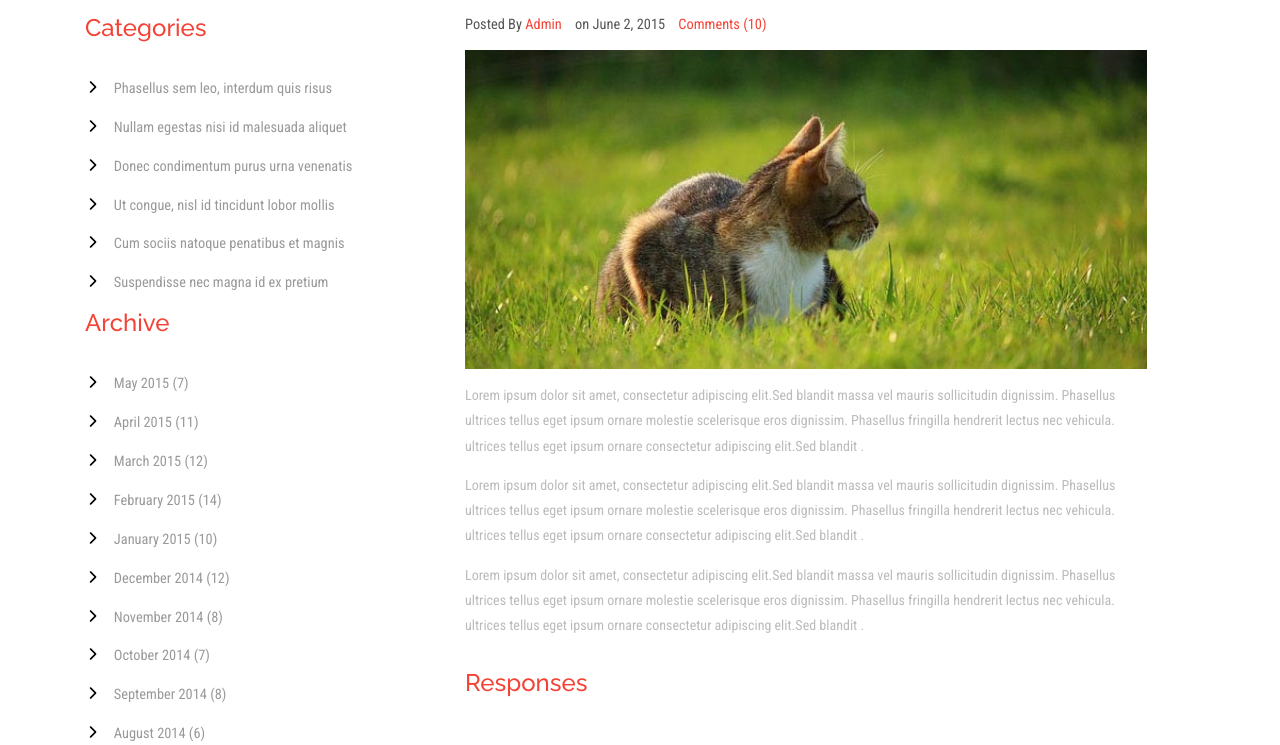
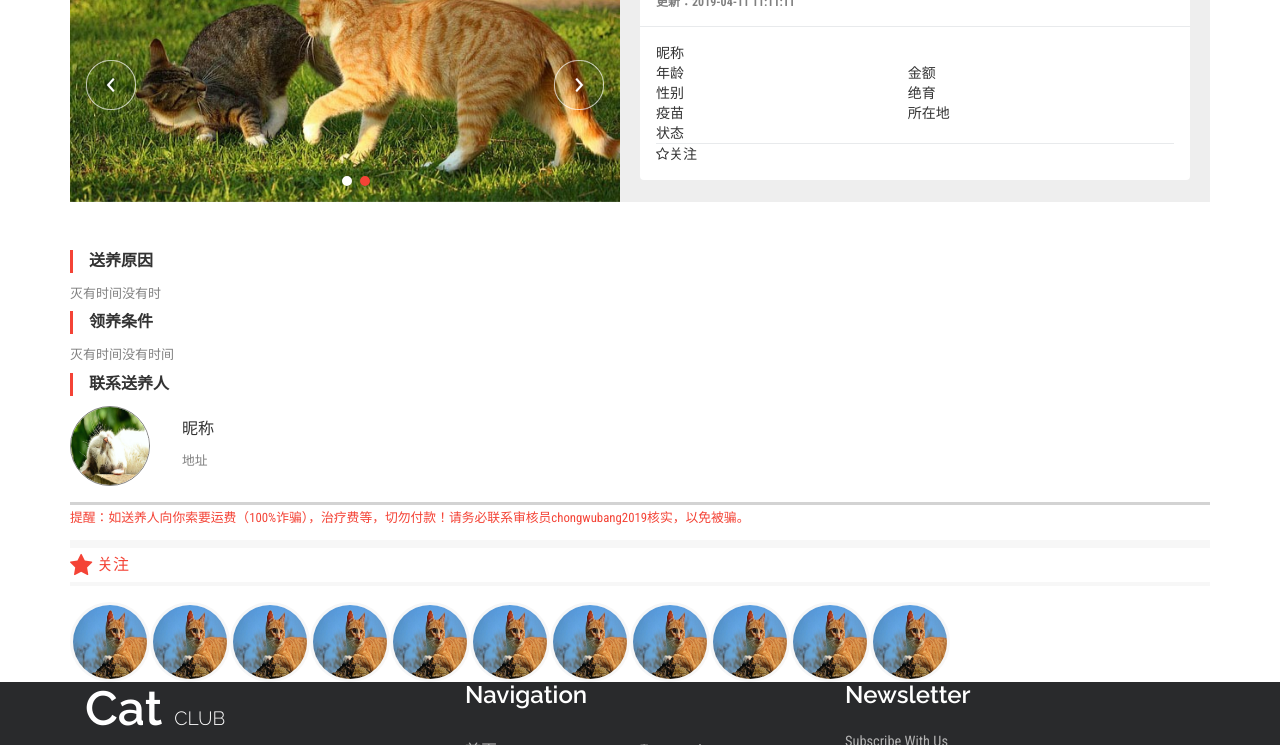
Before and after one commit to Pitaya8/PitahayaPC, a plain HTML site: page single.html in a window 1280 px wide. Shown: the part 513-1258 px from the top of the page. Drawn offline with Linux system fonts and the light colour scheme.

Commit message:
完成待救助动物单个页面

```diff
--- /dev/null
+++ b/css/single.less
@@ -0,0 +1,167 @@
+.w3layouts-banner-slider {
+  margin-bottom: 3em;
+
+  .container {
+    display: flex;
+
+    .slider {
+      flex: 1;
+    }
+
+    .Card {
+      flex: 1;
+      background: rgb(238, 238, 238);
+      padding: 20px 20px 5px 20px;
+
+      .card {
+        background: #fff;
+        border-radius: 4px;
+        font-size: 14px;
+        position: relative;
+        transition: all .2s ease-in-out;
+
+        .cart-bottom{
+          border-top: 1px solid #e8eaec;
+        }
+        .cart-head {
+          border-bottom: 1px solid #e8eaec;
+          padding: 14px 16px;
+          line-height: 1;
+
+          .cart-head-uptime {
+            font-size: 12px;
+            height: 20px;
+            line-height: 20px;
+            color: gray
+          }
+
+          p {
+            margin: 0;
+            font-weight: bold;
+          }
+        }
+
+        .card-body {
+          padding: 16px;
+
+          p {
+            margin: 0;
+            height: auto;
+            zoom: 1;
+            display: block;
+
+            span {
+              display: inline-block;
+              width: 48%;
+            }
+          }
+
+        }
+      }
+    }
+  }
+
+}
+
+.single-body {
+  .container {
+    .single-body-list {
+      .single-body-list-row {
+        .single-body-title {
+          border-left: 0.2em solid #F44336;
+          padding-left: 1em;
+          font-weight: bold;
+          font-size: 16px;
+        }
+
+
+        .single-body-row-content {
+          line-height: 22px;
+          font-size: 13px;
+          display: block;
+          color: gray;
+          padding-bottom: 0.5em;
+        }
+
+        .contacts {
+          display: flex;
+          padding-bottom: 1em;
+          border-bottom: 0.2em solid lightgray;
+
+          .contacts-head-img {
+            width: 5em;
+            height: 5em;
+            border: 0.05em solid gray;
+            border-radius: 50%;
+            overflow: hidden;
+
+            img {
+              width: 100%;
+              height: 100%
+            }
+          }
+
+          .contacts-info {
+            display: flex;
+            padding-top: 0.8em;
+            flex-direction: column;
+            margin-left: 2em;
+
+            .contact-nickname {
+              flex: 1;
+              font-size: 1em;
+            }
+
+            .contacts-address {
+              flex: 1;
+              font-size: 0.8em;
+              color: gray
+            }
+          }
+        }
+
+        .single-body-list-tips {
+          color: #F44336;
+          font-size: 0.8em;
+          line-height: 2em;
+        }
+
+        .attention {
+          border-top: 0.5em solid #f7f7f7;
+          color: #F44336;
+          padding: 0.3em 0;
+          border-bottom: 0.3em solid #f7f7f7;
+
+          .attention-start {
+            font-size: 1.5em;
+            vertical-align: middle;
+            margin-right: 0.2em;
+          }
+
+          span {
+            vertical-align: middle;
+          }
+        }
+
+        .attention-head-img {
+          display: flex;
+          justify-content: flex-start;
+          flex-wrap: wrap;
+          padding-top: 1em;
+
+          .attention-head-img-li {
+            width: 5em;
+            height: 5em;
+            border-radius: 50%;
+            border: 0.2em solid #f7f7f7;
+            overflow: hidden;
+            img{
+              width:100%;
+              height:100%;
+            }
+          }
+        }
+      }
+    }
+  }
+}
--- a/single.html
+++ b/single.html
@@ -4,13 +4,19 @@
   <title>Single</title>
   <meta name="viewport" content="width=device-width, initial-scale=1">
   <meta charset="utf-8">
-<meta name="keywords" content="" />
-<script type="application/x-javascript"> addEventListener("load", function() { setTimeout(hideURLbar, 0); }, false); function hideURLbar(){ window.scrollTo(0,1); } </script>
+  <meta name="keywords" content=""/>
+  <script type="application/x-javascript"> addEventListener("load", function () {
+    setTimeout(hideURLbar, 0);
+  }, false);
+
+  function hideURLbar() {
+    window.scrollTo(0, 1);
+  } </script>
   <!-- bootstrap-css -->
-<link href="css/bootstrap.css" rel="stylesheet" type="text/css" media="all" />
+  <link href="css/bootstrap.css" rel="stylesheet" type="text/css" media="all"/>
   <!--// bootstrap-css -->
   <!-- css -->
-<link rel="stylesheet" href="css/style.css" type="text/css" media="all" />
+  <link rel="stylesheet" href="css/style.css" type="text/css" media="all"/>
   <!--// css -->
   <!-- font-awesome icons -->
   <link href="css/font-awesome.css" rel="stylesheet">
@@ -18,22 +24,27 @@
   <link rel="stylesheet" href="css/lightbox.css">
   <!-- font -->
   <link href='http://fonts.googleapis.com/css?family=Pacifico' rel='stylesheet' type='text/css'>
-<link href="http://fonts.googleapis.com/css?family=Raleway:100,100i,200,200i,300,300i,400,400i,500,500i,600,600i,700,700i,800,800i,900,900i" rel="stylesheet">
-<link href='http://fonts.googleapis.com/css?family=Roboto+Condensed:400,700italic,700,400italic,300italic,300' rel='stylesheet' type='text/css'>
+  <link
+    href="http://fonts.googleapis.com/css?family=Raleway:100,100i,200,200i,300,300i,400,400i,500,500i,600,600i,700,700i,800,800i,900,900i"
+    rel="stylesheet">
+  <link href='http://fonts.googleapis.com/css?family=Roboto+Condensed:400,700italic,700,400italic,300italic,300'
+        rel='stylesheet' type='text/css'>
   <!-- //font -->
   <script src="js/jquery-1.11.1.min.js"></script>
   <script src="js/bootstrap.js"></script>
   <script type="text/javascript">
-	jQuery(document).ready(function($) {
-		$(".scroll").click(function(event){
+    jQuery(document).ready(function ($) {
+      $(".scroll").click(function (event) {
         event.preventDefault();
-			$('html,body').animate({scrollTop:$(this.hash).offset().top},1000);
+        $('html,body').animate({scrollTop: $(this.hash).offset().top}, 1000);
       });
     });
   </script>
+
   <!--[if lt IE 9]>
   <script src="https://oss.maxcdn.com/libs/html5shiv/3.7.0/html5shiv.js"></script>
   <![endif]-->
+  <link rel="stylesheet" href="css/single.css">
 </head>
 <body>
 <!-- banner -->
@@ -54,7 +65,8 @@
         <div class="top-nav">
           <nav class="navbar navbar-default">
             <div class="navbar-header">
-									<button type="button" class="navbar-toggle collapsed" data-toggle="collapse" data-target="#bs-example-navbar-collapse-1">
+              <button type="button" class="navbar-toggle collapsed" data-toggle="collapse"
+                      data-target="#bs-example-navbar-collapse-1">
                 <span class="sr-only">Toggle navigation</span>
                 <span class="icon-bar"></span>
                 <span class="icon-bar"></span>
@@ -76,13 +88,13 @@
                     <li><a class="hvr-bounce-to-bottom" href="publish.html">发布求助</a></li>
                   </ul>
                 </li>
-									<li><a href="gallery.html">Gallery</a></li>
+                <li><a href="gallery.html">画廊</a></li>
                 <li><a class="active" href="blog.html">Blog</a></li>
                 <li><a href="good.html">商城</a></li>
                 <li><a href="support.html">支持</a></li>
                 <li><a href="contact.html">联系我们</a></li>
               </ul>
-								<div class="clearfix"> </div>
+              <div class="clearfix"></div>
             </div>
           </nav>
         </div>
@@ -95,146 +107,172 @@
             <li><a href="register.html" title="注册"><i class="fa fa-registered">注册</i></a></li>
           </ul>
         </div>
-					<div class="clearfix"> </div>
+        <div class="clearfix"></div>
       </div>
-				<div class="clearfix"> </div>
-			</div>
-		</div>
-		<div class="about-heading">
-			<div class="container">
-				<h2>Blog Post</h2>
+      <div class="clearfix"></div>
     </div>
   </div>
 </div>
 <!-- //banner -->
-	<!-- blog -->
-	<div class="blog">
-			<!-- container -->
+
+<!--	slider-->
+<div class="w3layouts-banner-slider">
   <div class="container">
-				<div class="col-md-8 blog-top-left-grid">
-					<div class="left-blog left-single">
-						<div class="blog-left">
-							<div class="single-left-left">
-								<p>Posted By <a href="#">Admin</a> &nbsp;&nbsp; on June 2, 2015 &nbsp;&nbsp; <a href="#">Comments (10)</a></p>
-								<img src="images/b1.jpg" alt="" />
+    <div class="slider">
+      <div class="callbacks_container">
+        <ul class="rslides callbacks callbacks1" id="slider4">
+          <li>
+            <div class="agileits-banner-info">
+              <img src="images/b1.jpg" height="" width="100%"/>
+              <!--                <h3>Lorem ipsum dolor sit amet <span>Nulla massa magna</span></h3>-->
             </div>
-							<div class="blog-left-bottom">
-								<p>Lorem ipsum dolor sit amet, consectetur adipiscing elit.Sed blandit massa vel mauris sollicitudin
-									dignissim. Phasellus ultrices tellus eget ipsum ornare molestie scelerisque eros dignissim. Phasellus
-									fringilla hendrerit lectus nec vehicula. ultrices tellus eget ipsum ornare consectetur adipiscing elit.Sed blandit .
-								</p>
+          </li>
+          <li>
+            <div class="agileits-banner-info">
+              <img src="images/b2.jpg" height="" width="100%"/>
             </div>
-							<div class="blog-left-bottom left-bottom">
-								<p>Lorem ipsum dolor sit amet, consectetur adipiscing elit.Sed blandit massa vel mauris sollicitudin
-									dignissim. Phasellus ultrices tellus eget ipsum ornare molestie scelerisque eros dignissim. Phasellus
-									fringilla hendrerit lectus nec vehicula. ultrices tellus eget ipsum ornare consectetur adipiscing elit.Sed blandit .
-								</p>
-							</div>
-							<div class="blog-left-bottom left-bottom">
-								<p>Lorem ipsum dolor sit amet, consectetur adipiscing elit.Sed blandit massa vel mauris sollicitudin
-									dignissim. Phasellus ultrices tellus eget ipsum ornare molestie scelerisque eros dignissim. Phasellus
-									fringilla hendrerit lectus nec vehicula. ultrices tellus eget ipsum ornare consectetur adipiscing elit.Sed blandit .
-								</p>
-							</div>
-						</div>
-						<div class="response">
-							<h3>Responses</h3>
-							<div class="media response-info">
-								<div class="media-left response-text-left">
-									<a href="#">
-										<img class="media-object" src="images/t1.jpg" alt="">
-									</a>
-									<h5><a href="#">Admin</a></h5>
-								</div>
-								<div class="media-body response-text-right">
-									<p>Lorem ipsum dolor sit amet, consectetur adipisicing elit,There are many variations of passages of Lorem Ipsum available,
-										sed do eiusmod tempor incididunt ut labore et dolore magna aliqua.</p>
-									<ul>
-										<li>June 21, 2013</li>
-										<li><a href="single.html">Reply</a></li>
-									</ul>
-									<div class="media response-info">
-										<div class="media-left response-text-left">
-											<a href="#">
-												<img class="media-object" src="images/t2.jpg" alt="">
-											</a>
-											<h5><a href="#">Admin</a></h5>
-										</div>
-										<div class="media-body response-text-right">
-											<p>Lorem ipsum dolor sit amet, consectetur adipisicing elit,There are many variations of passages of Lorem Ipsum available,
-												sed do eiusmod tempor incididunt ut labore et dolore magna aliqua.</p>
-											<ul>
-												<li>June 21, 2014</li>
-												<li><a href="single.html">Reply</a></li>
+          </li>
         </ul>
       </div>
-										<div class="clearfix"> </div>
+      <script src="js/responsiveslides.min.js"></script>
+      <script>
+        // You can also use "$(window).load(function() {"
+        $(function () {
+          // Slideshow 4
+          $("#slider4").responsiveSlides({
+            auto: true,
+            pager: true,
+            nav: true,
+            speed: 500,
+            namespace: "callbacks",
+            before: function () {
+              $('.events').append("<li>before event fired.</li>");
+            },
+            after: function () {
+              $('.events').append("<li>after event fired.</li>");
+            }
+          });
+        });
+      </script>
+      <!--banner Slider starts Here-->
     </div>
+
+    <div class="Card">
+      <div class="card">
+        <div class="cart-head">
+          <p>标题</p>
+          <p class="cart-head-uptime" style="">更新：2019-04-11 11:11:11</p>
         </div>
-								<div class="clearfix"> </div>
-							</div>
-							<div class="media response-info">
-								<div class="media-left response-text-left">
-									<a href="#">
-										<img class="media-object" src="images/t3.jpg" alt="">
-									</a>
-									<h5><a href="#">Admin</a></h5>
-								</div>
-								<div class="media-body response-text-right">
-									<p>Lorem ipsum dolor sit amet, consectetur adipisicing elit,There are many variations of passages of Lorem Ipsum available,
-										sed do eiusmod tempor incididunt ut labore et dolore magna aliqua.</p>
-									<ul>
-										<li>June 21, 2013</li>
-										<li><a href="single.html">Reply</a></li>
-									</ul>
-								</div>
-								<div class="clearfix"> </div>
-							</div>
-						</div>
-						<div class="opinion">
-							<h3>Leave your comment</h3>
-							<form action="#" method="post">
-								<input type="text" name="Name" placeholder="Name" required="">
-								<input type="email" name="Email" placeholder="Email" required="">
-								<textarea name="Message" placeholder="Message" required=""></textarea>
-								<input type="submit" value="SEND">
-							</form>
+        <div class="card-body">
+          <p>
+            <span>昵称</span>
+          </p>
+          <p>
+            <span>年龄</span>
+            <span>金额</span>
+          </p>
+          <p>
+            <span>性别</span>
+            <span>绝育</span>
+          </p>
+          <p>
+            <span>疫苗</span>
+            <span>所在地</span>
+          </p>
+          <p>
+            <span>状态</span>
+          </p>
+          <div class="cart-bottom">
+            <i class="fa fa-star-o" aria-hidden="true"></i><span>关注</span>
           </div>
         </div>
       </div>
-				<div class="col-md-4 blog-top-right-grid">
-					<div class="Categories">
-						<h3>Categories</h3>
-						<ul>
-							<li><a href="#">Phasellus sem leo, interdum quis risus</a></li>
-							<li><a href="#">Nullam egestas nisi id malesuada aliquet </a></li>
-							<li><a href="#"> Donec condimentum purus urna venenatis</a></li>
-							<li><a href="#">Ut congue, nisl id tincidunt lobor mollis</a></li>
-							<li><a href="#">Cum sociis natoque penatibus et magnis</a></li>
-							<li><a href="#">Suspendisse nec magna id ex pretium</a></li>
-						</ul>
-					</div>
-					<div class="Categories">
-						<h3>Archive</h3>
-						<ul class="marked-list offs1">
-							<li><a href="#">May 2015 (7)</a></li>
-							<li><a href="#">April 2015 (11)</a></li>
-							<li><a href="#">March 2015 (12)</a></li>
-							<li><a href="#">February 2015 (14)</a> </li>
-							<li><a href="#">January 2015 (10)</a></li>
-							<li><a href="#">December 2014 (12)</a></li>
-							<li><a href="#">November 2014 (8)</a></li>
-							<li><a href="#">October 2014 (7)</a> </li>
-							<li><a href="#">September 2014 (8)</a></li>
-							<li><a href="#">August 2014 (6)</a></li>
-						</ul>
     </div>
   </div>
-				<div class="clearfix"> </div>
+</div>
+<!--	//slider-->
+
+
+<!-- single-body -->
+<div class="single-body">
+  <!-- container -->
+  <div class="container">
+    <div class="single-body-list">
+      <div class="single-body-list-row">
+        <p class="single-body-title">送养原因</p>
+        <span class="single-body-row-content">
+          灭有时间没有时
+        </span>
+      </div>
+
+      <div class="single-body-list-row">
+        <p class="single-body-title">领养条件</p>
+        <span class="single-body-row-content">
+          灭有时间没有时间
+        </span>
+      </div>
+
+      <div class="single-body-list-row">
+        <p class="single-body-title">联系送养人</p>
+        <div class="contacts">
+          <div class="contacts-head-img">
+            <img src="images/a1.jpg"/>
+          </div>
+          <div class="contacts-info">
+            <p class="contact-nickname">昵称</p>
+            <p class="contacts-address">地址</p>
+          </div>
+        </div>
+        <p class="single-body-list-tips">
+          提醒：如送养人向你索要运费（100%诈骗），治疗费等，切勿付款！请务必联系审核员chongwubang2019核实，以免被骗。
+        </p>
+        <div class="attention">
+<!--          <i class="fa fa-star-o" aria-hidden="true"></i>-->
+          <i class="fa fa-star attention-start" aria-hidden="true"></i><span>关注</span>
+        </div>
+        <div class="attention-head-img">
+          <div class="attention-head-img-li">
+            <img src="images/g1.jpg"/>
+          </div>
+          <div class="attention-head-img-li">
+            <img src="images/g1.jpg"/>
+          </div>
+          <div class="attention-head-img-li">
+            <img src="images/g1.jpg"/>
+          </div>
+          <div class="attention-head-img-li">
+            <img src="images/g1.jpg"/>
+          </div>
+          <div class="attention-head-img-li">
+            <img src="images/g1.jpg"/>
+          </div>
+          <div class="attention-head-img-li">
+            <img src="images/g1.jpg"/>
+          </div>
+          <div class="attention-head-img-li">
+            <img src="images/g1.jpg"/>
+          </div>
+          <div class="attention-head-img-li">
+            <img src="images/g1.jpg"/>
+          </div>
+          <div class="attention-head-img-li">
+            <img src="images/g1.jpg"/>
+          </div>
+          <div class="attention-head-img-li">
+            <img src="images/g1.jpg"/>
+          </div>
+          <div class="attention-head-img-li">
+            <img src="images/g1.jpg"/>
+          </div>
+        </div>
+      </div>
+
+    </div>
+    <div class="clearfix"></div>
   </div>
   <!-- //container -->
 </div>
-	<!-- //blog -->
+<!-- //single-body -->
 <!-- footer -->
 <footer>
   <div class="container">
@@ -257,7 +295,7 @@
           <ul>
             <li><a class="active" href="index.html">首页</a></li>
             <li><a href="about.html">关于</a></li>
-							<li><a href="gallery.html">Gallery</a></li>
+            <li><a href="gallery.html">画廊</a></li>
             <li><a href="icons.html">Icons</a></li>
           </ul>
         </div>
@@ -268,7 +306,7 @@
             <li><a href="contact.html">联系我们</a></li>
           </ul>
         </div>
-					<div class="clearfix"> </div>
+        <div class="clearfix"></div>
       </div>
       <div class="col-md-4 footer-left">
         <h4>Newsletter</h4>
@@ -278,7 +316,7 @@
           <button class="btn1">Go</button>
         </form>
       </div>
-				<div class="clearfix"> </div>
+      <div class="clearfix"></div>
     </div>
   </div>
 </footer>
@@ -295,7 +333,7 @@
 <script type="text/javascript" src="js/easing.js"></script>
 <!-- here stars scrolling icon -->
 <script type="text/javascript">
-		$(document).ready(function() {
+  $(document).ready(function () {
     /*
       var defaults = {
       containerID: 'toTop', // fading element id
@@ -305,7 +343,7 @@
       };
     */
 
-			$().UItoTop({ easingType: 'easeOutQuart' });
+    $().UItoTop({easingType: 'easeOutQuart'});
 
   });
 </script>
```
Also changed, not shown: about.html (+2 -2 lines), blog.html (+3 -3 lines), contact.html (+2 -2 lines), detail.html (+2 -2 lines), gallery.html (+8 -7 lines), good.html (+2 -2 lines), icons.html (+2 -2 lines), index.html (+2 -5 lines), publish.html (+2 -2 lines), shopcart.html (+2 -2 lines), support.html (+2 -2 lines), typography.html (+2 -2 lines), css/single.css (added), 1 other file. Lines whose indentation alone changed are shown as unchanged.
